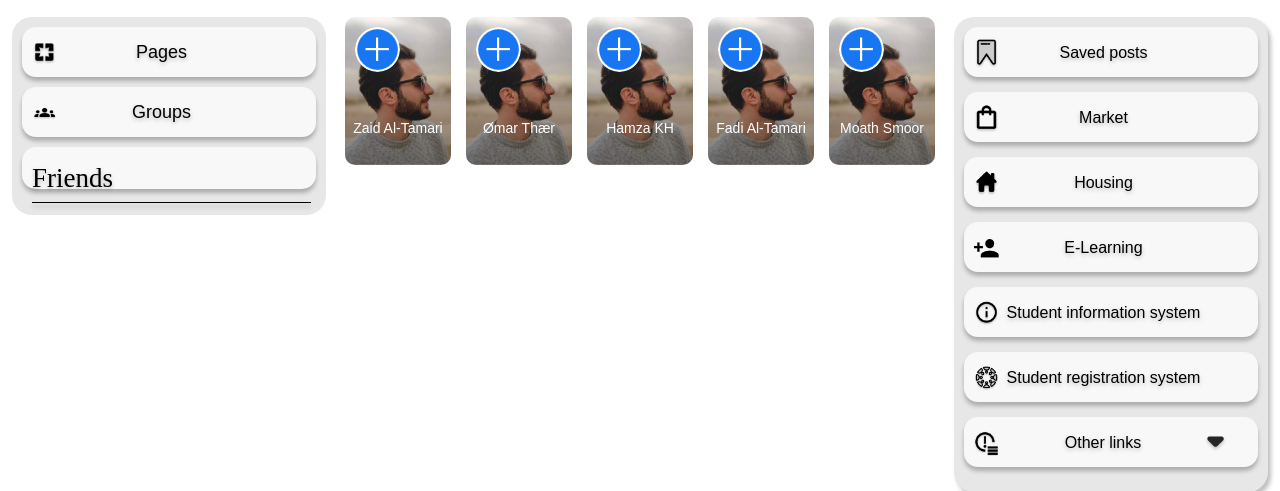
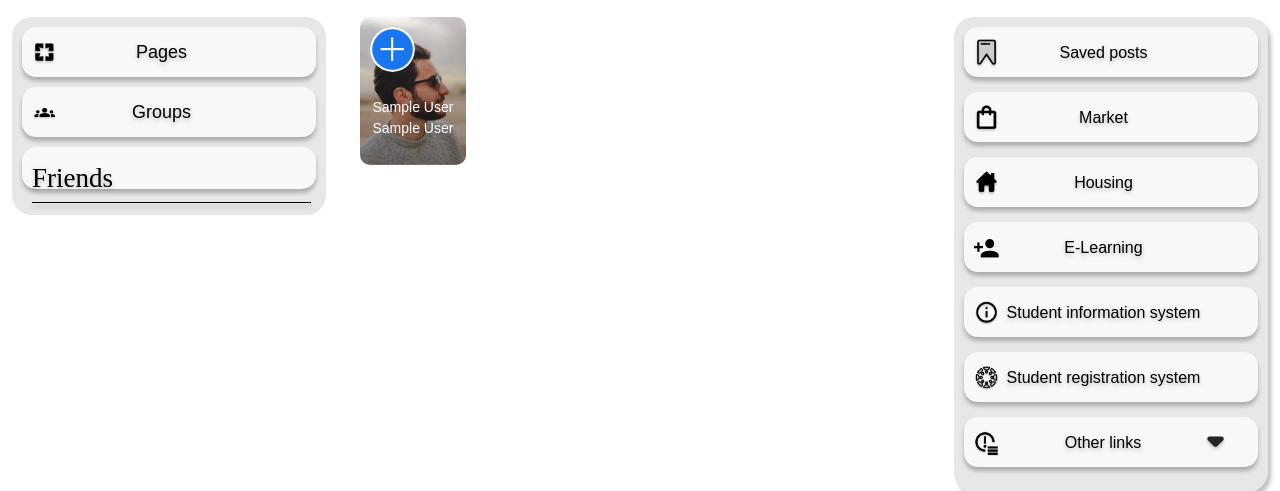
Before and after one commit to RadwanSusan/Triibe, a PHP site: page /home.php in a window 1280 px wide. Shown: the part 68-559 px from the top of the page. Run offline with PHP 8.4, Linux system fonts and the light colour scheme; the visitor is signed in with stand-in values (Sample User, id 1); data comes from the database, SQL or seed files in the repository; some libraries are stand-ins or nearby versions.

Commit message:
story edit

```diff
--- a/bootstrap-css/home-style.css
+++ b/bootstrap-css/home-style.css
@@ -312,10 +312,11 @@
 }
 .story-gallery {
   display: flex;
-  justify-content: space-between;
+  justify-content: flex-start;
   margin-bottom: 20px;
 }
 .story {
+  margin-left: 15px;
   flex-basis: 18%;
   padding-top: 25%;
   position: relative;
--- a/home.php
+++ b/home.php
@@ -102,28 +102,31 @@
         <div class="story-gallery">
           <div class="story">
             <img src="Design/Image/home image/images/upload.png" alt="">
-            <p>Zaid Al-Tamari</p>
+            <p><?php  echo $_SESSION["std_fname"] ." ". $_SESSION["std_lname"] ?></p>
           </div>
-          <div class="story">
-            <img src="Design/Image/home image/images/upload.png" alt="">
-            <p>Ømar Thær</p>
-          </div>
-          <div class="story">
-            <img src="Design/Image/home image/images/upload.png" alt="">
-            <p>Hamza KH</p>
-          </div>
-          <div class="story">
-            <img src="Design/Image/home image/images/upload.png" alt="">
-            <p>Fadi Al-Tamari</p>
-          </div>
-          <div class="story">
-            <img src="Design/Image/home image/images/upload.png" alt="">
-            <p>Moath Smoor</p>
-          </div>
+
+          <?php
+             //print all friends
+              $sql = "SELECT * FROM friends WHERE user_id = '".$_SESSION["login_user"]."'";
+              $result = mysqli_query($conn, $sql);
+              if (mysqli_num_rows($result) > 0) {
+                while($row = mysqli_fetch_assoc($result)) {
+                  $sql1 = "SELECT * FROM student WHERE std_id = '".$row["friend_id"]."'";
+                  $result1 = mysqli_query($conn, $sql1);
+                  if (mysqli_num_rows($result1) > 0) {
+                    while($row1 = mysqli_fetch_assoc($result1)) {
+                      echo "<div class='story'><img src='Design/Image/home image/images/upload.png' alt=''><p>".$row1["std_fname"]." ".$row1["std_lname"]."</p></div>";
+                    }
+                  }
+                }
+              }
+
+              ?>
+
         </div>
         <div class="write-post-container">
           <div class="user-profile">
-            <!-- <img src="Design/Image/home image/images/profile-pic.png" alt=""> -->
+             <!-- <img src="Design/Image/home image/images/profile-pic.png" alt=""> -->
           </div>
         </div>
 
```
